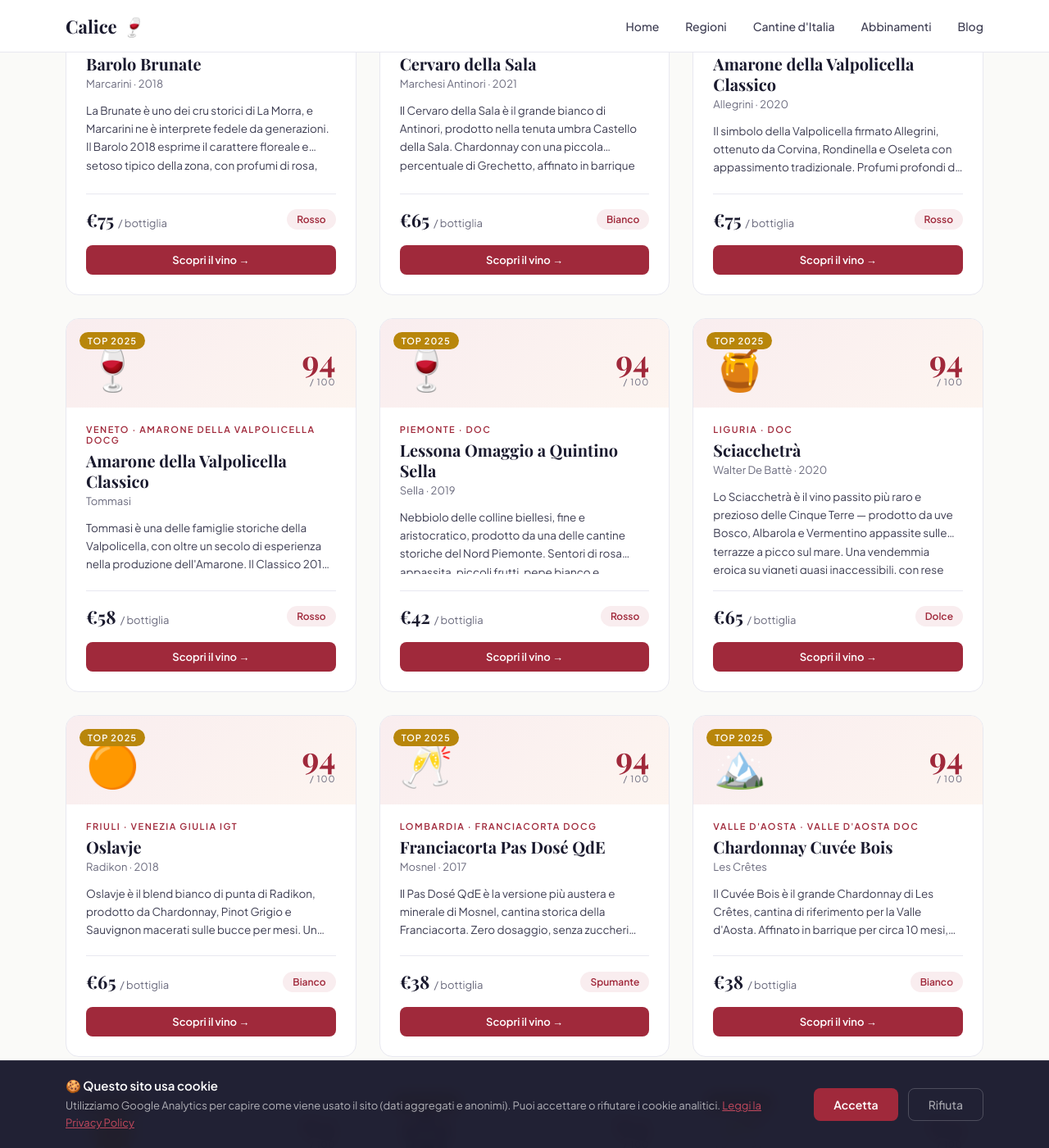
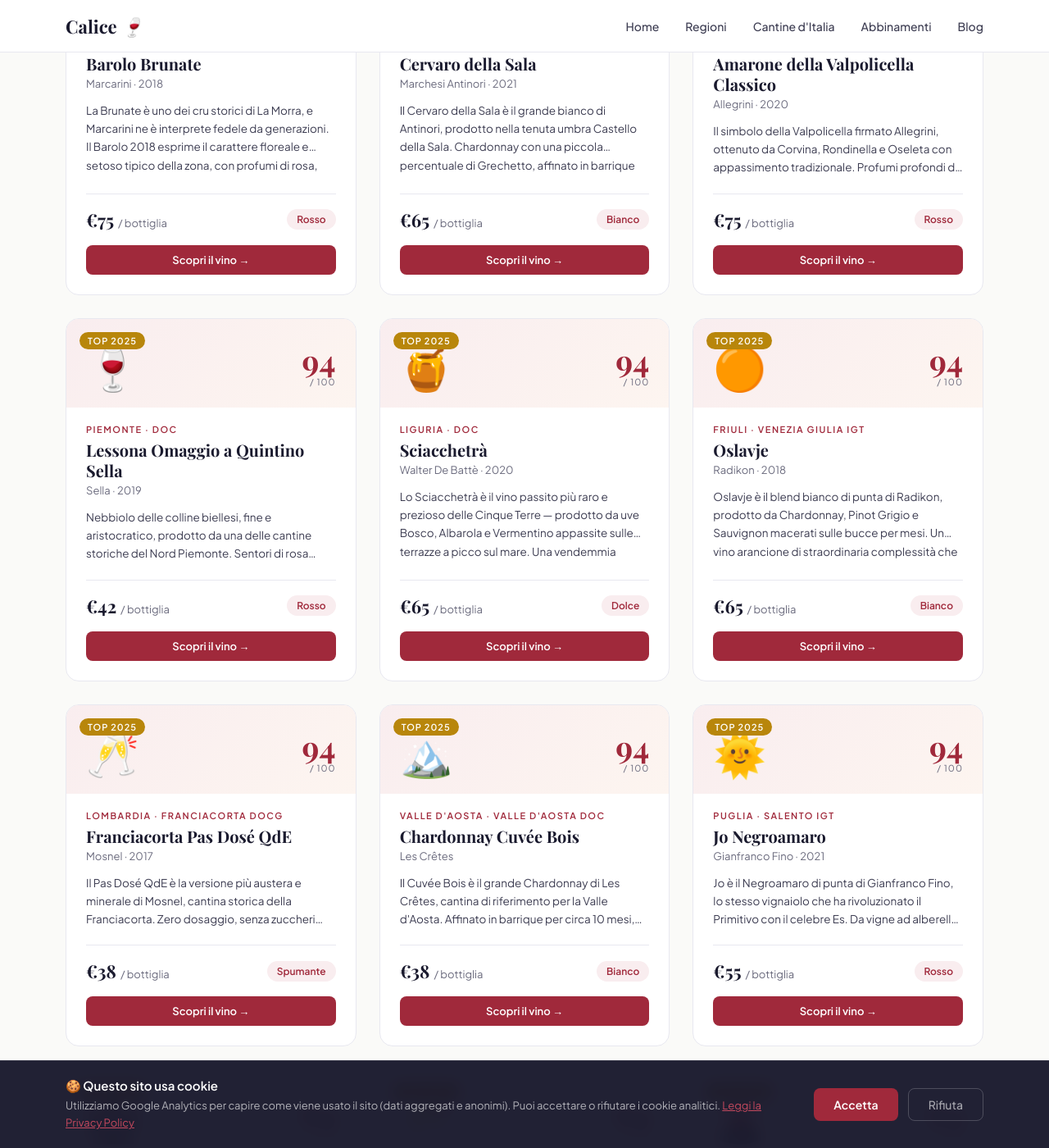
Before and after one commit to Barcolana/Calice, a Jekyll site: the page built from top-vini-2025.html, in a window 1280 px wide and 1400 px high, scrolled down 6474 px. Shown: the whole window at 82% size. Built offline with Jekyll 4.4.1, drawn with Linux system fonts in a browser that asks for light colours; some web fonts are replaced; some of the changed text lies outside the part shown.

Commit message:
Revert a stato stabile

```diff
--- a/_vini/tommasi-amarone-classico.md
+++ /dev/null
@@ -1,20 +0,0 @@
----
-layout: vino
-nome: Amarone della Valpolicella Classico
-produttore: Tommasi
-regione: Veneto · Amarone della Valpolicella DOCG
-tipo: Rosso
-vitigno: Corvina, Corvinone, Rondinella, Oseleta
-punteggio: 94
-prezzo: 58
-badge: "🥇 TOP 2025"
-emoji: 🍷
-gradazione: 15
-annata: 2018
-descrizione: Tommasi è una delle famiglie storiche della Valpolicella, con oltre un secolo di esperienza nella produzione dell'Amarone. Il Classico 2018 nasce da uve appassite per oltre 90 giorni nei fruttai di famiglia, su vigneti nella zona classica tra Fumane e Sant'Ambrogio. Profumi intensi di ciliegia sotto spirito, prugna secca, cacao, cannella e tabacco. In bocca è pieno e avvolgente, con tannini vellutati, una dolcezza naturale del frutto ben bilanciata e un finale lunghissimo. Un Amarone di grande affidabilità e carattere.
-abbinamenti:
-  - 🥩 Brasato all'Amarone
-  - 🍖 Selvaggina in salmi
-  - 🧀 Asiago stravecchio
-  - 🍫 Cioccolato fondente
----
--- a/cantine.html
+++ b/cantine.html
@@ -536,7 +536,7 @@
 
                 if (!nomeDato) return;
 
-                if (cantinaDato.includes(cantina) && cantina.length > 4) {
+                if (cantinaDato.includes(cantina) || cantina.includes(cantinaDato)) {
                     trovati++;
                     const card = document.createElement('div');
                     card.className = 'wine-card';
```
Lines whose indentation alone changed are shown as unchanged.
